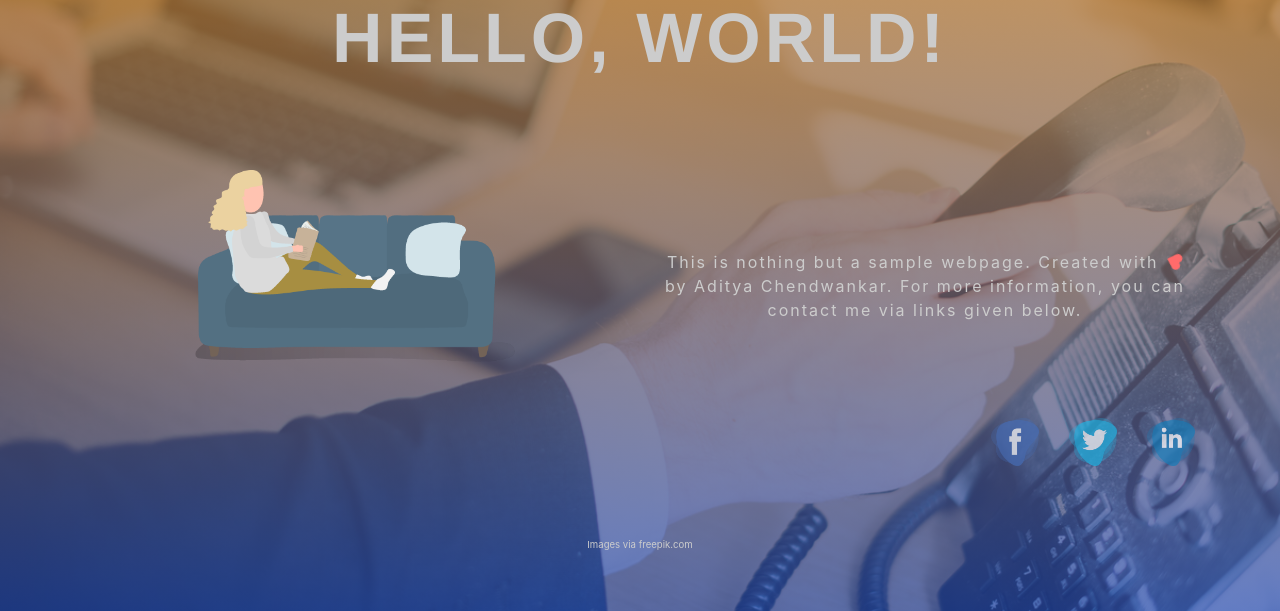
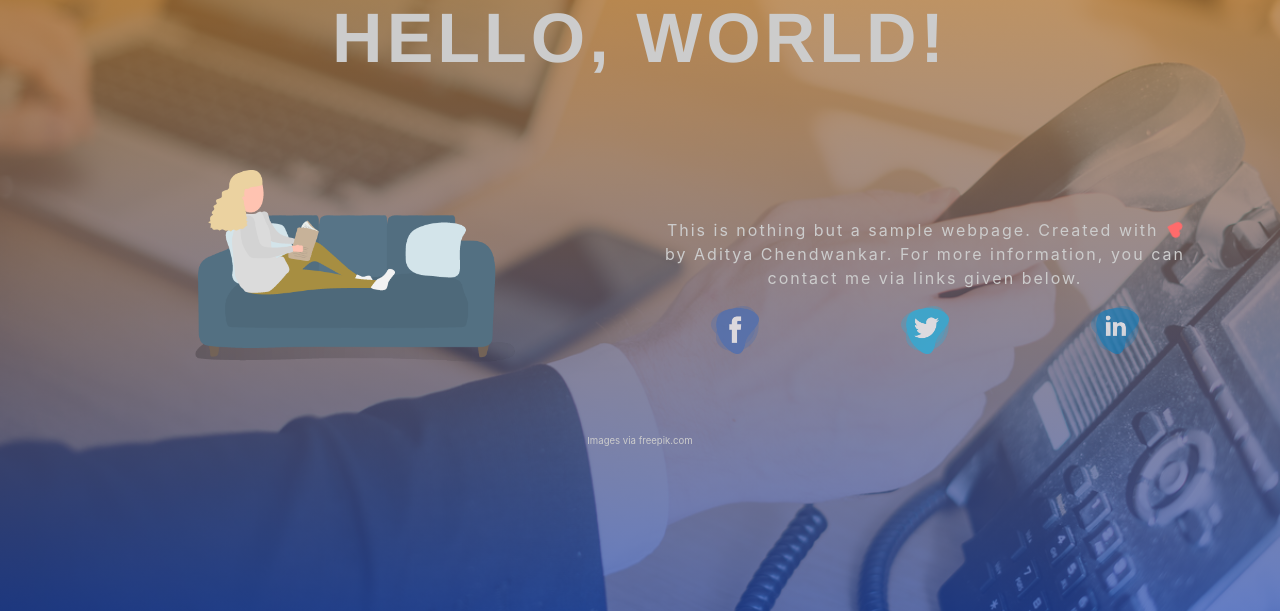
Before and after one commit to adivc21/samplePage, a PHP site: page / in a window 1280 px wide. Shown: the part 189-800 px from the top of the page. Run offline with PHP 8.4, Linux system fonts and the light colour scheme; some libraries are stand-ins or nearby versions.

Commit message:
Add files via upload

```diff
--- a/css/style.css
+++ b/css/style.css
@@ -29,6 +29,10 @@ footer a {
   color: #ccc;
 }
 
+footer a:hover {
+  color: #ccc;
+}
+
 .logo {
   margin-top: 15px;
   height: 80px;
@@ -40,12 +44,12 @@ footer a {
 }
 
 .half {
-  height: 15vw;
-  width: 25vw;
+  height: 12em;
+  width: 20em;
 }
 
 .info {
-  margin-top: 10vh;
+  margin-top: 3em;
   letter-spacing: 2px;
 }
 
--- a/index.html
+++ b/index.html
@@ -33,19 +33,18 @@
     </div>
 
     <div class="row">
-      <div class="col col-sm col-md col-lg col-xl text-center">
+      <div class="col-md-6 text-center">
         <img class="half" src="assets/placeholder.png" />
       </div>
-      <div class="col col-sm col-md col-lg col-xl text-center">
+      <div class="col-md-6 text-center">
         <p class="info">
           This is nothing but a sample webpage. Created with
           <i class="fas fa-heart fa-spin" style="color: #ff6b6b;"></i> by Aditya
           Chendwankar. For more information, you can contact me via links given
           below.
         </p>
-        <div class="social">
         <div class="row">
-            <div class="col col-sm col-md col-lg col-xl text-center">
+          <div class="col-md-4 text-center">
             <a
               href="https://www.facebook.com/aditya.chendwankar"
               target="_blank"
@@ -53,12 +52,12 @@
               <img class="contact" src="assets/facebook.png" />
             </a>
           </div>
-            <div class="col col-sm col-md col-lg col-xl text-center">
+          <div class="col-md-4 text-center">
             <a href="https://twitter.com/adivc21" target="_blank">
               <img class="contact" src="assets/twitter.png" />
             </a>
           </div>
-            <div class="col col-sm col-md col-lg col-xl text-center">
+          <div class="col-md-4 text-center">
             <a
               href="https://www.linkedin.com/in/aditya-chendwankar-4318a4117/"
               target="_blank"
@@ -70,7 +69,6 @@
       </div>
     </div>
   </div>
-  </div>
 
   <footer>
     <a href="http://www.freepik.com">Images via freepik.com</a>
```
Lines whose indentation alone changed are shown as unchanged.
